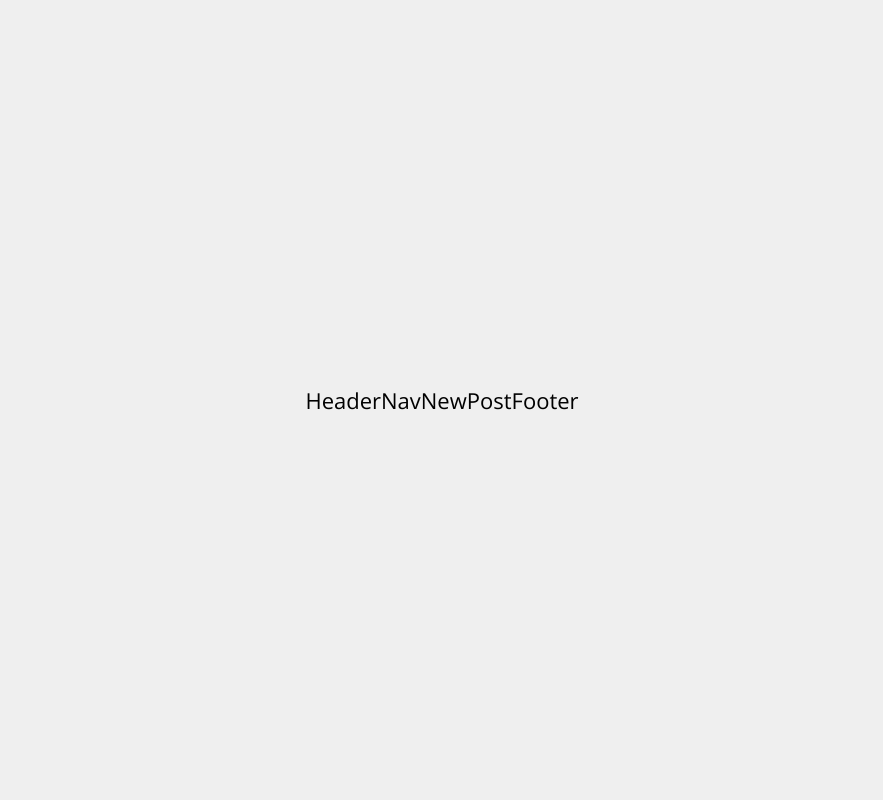
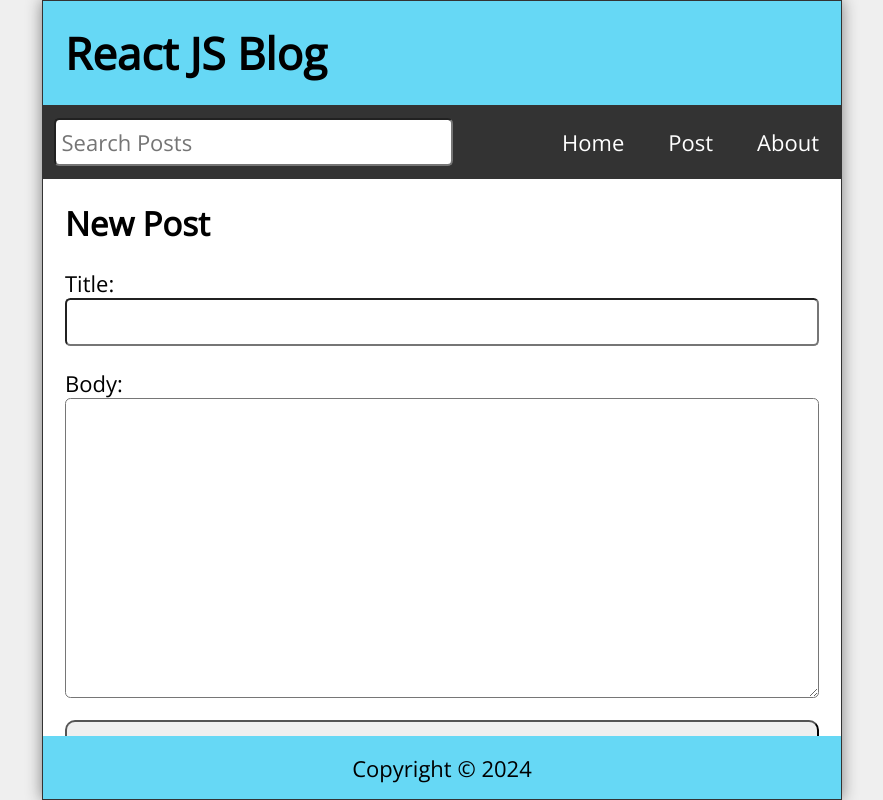
Before and after one commit to Ahmad-Hazrati/react, a React (Vite) app in the folder 04tut/: page /post in a window 1280 px wide. Shown: the whole page, without its empty margins (198-1081 px from the left). Built offline with nearby package versions, Linux system fonts and the light colour scheme.

Commit message:
React Router Hooks and Links

```diff
--- a/04tut/package.json
+++ b/04tut/package.json
@@ -10,6 +10,7 @@
     "preview": "vite preview"
   },
   "dependencies": {
+    "date-fns": "^3.6.0",
     "react": "^18.2.0",
     "react-dom": "^18.2.0",
     "react-router-dom": "^6.22.3"
--- a/04tut/src/About.jsx
+++ b/04tut/src/About.jsx
@@ -1,7 +1,14 @@
 import React from "react";
 
 const About = () => {
-  return <main>About</main>;
+  return (
+    <main className="About">
+      <h2>About</h2>
+      <p style={{ marginTop: "1rem" }}>
+        This blog app is a project in the Learn React tutorial series.
+      </p>
+    </main>
+  );
 };
 
 export default About;
--- a/04tut/src/App.jsx
+++ b/04tut/src/App.jsx
@@ -6,22 +6,93 @@ import About from "./About";
 import NewPost from "./NewPost";
 import PostPage from "./PostPage";
 import Missing from "./Missing";
-import { Route, Routes } from "react-router-dom";
+import { Route, Routes, useNavigate } from "react-router-dom";
+import { useEffect, useState } from "react";
+import { format, set } from "date-fns";
 
 function App() {
+  const [posts, setPosts] = useState([
+    {
+      id: 1,
+      title: "My First Post",
+      datetime: "July 01, 2021 11:17:36 AM",
+      body: "Lorem ipsum dolor sit amet, consectetur adipiscing elit. Nullam nec nunc nec nunc.",
+    },
+    {
+      id: 2,
+      title: "My 2nd Post",
+      datetime: "July 01, 2021 11:17:36 AM",
+      body: "Lorem ipsum dolor sit amet, consectetur adipiscing elit. Nullam nec nunc nec nunc.",
+    },
+    {
+      id: 3,
+      title: "My 3rd Post",
+      datetime: "July 01, 2021 11:17:36 AM",
+      body: "Lorem ipsum dolor sit amet, consectetur adipiscing elit. Nullam nec nunc nec nunc.",
+    },
+  ]);
+  const [search, setSearch] = useState("");
+  const [searchResults, setSearchResults] = useState([]);
+  const [postTitle, setPostTitle] = useState("");
+  const [postBody, setPostBody] = useState("");
+  const navigate = useNavigate();
+
+  useEffect(() => {
+    const filteredResults = posts.filter(
+      (post) =>
+        post.body.toLocaleLowerCase().includes(search.toLocaleLowerCase()) ||
+        post.title.toLocaleLowerCase().includes(search.toLocaleLowerCase())
+    );
+    setSearchResults(filteredResults.reverse());
+  }, [posts, search]);
+
+  const handleSubmit = (e) => {
+    e.preventDefault();
+    const id = posts.length ? posts[posts.length - 1].id + 1 : 1;
+    const datetime = format(new Date(), "MMMM dd, yyyy h:mm:ss a");
+    const newPost = { id, title: postTitle, datetime, body: postBody };
+    const allPosts = [...posts, newPost];
+    setPosts(allPosts);
+    setPostTitle("");
+    setPostBody("");
+    navigate("/");
+  };
+
+  const handleDelete = (id) => {
+    const postList = posts.filter((post) => post.id !== id);
+    setPosts(postList);
+    navigate("/");
+  };
+
   return (
-    <>
-      <Header />
-      <Nav />
+    <div className="App">
+      <Header title="React JS Blog" />
+      <Nav search={search} setSearch={setSearch} />
       <Routes>
-        <Route exact path="/" element={<Home />} />
-        <Route exact path="/post" element={<NewPost />} />
-        <Route exact path="/post/:id" element={<PostPage />} />
+        <Route exact path="/" element={<Home posts={searchResults} />} />
+        <Route
+          exact
+          path="/post"
+          element={
+            <NewPost
+              handleSubmit={handleSubmit}
+              postTitle={postTitle}
+              setPostTitle={setPostTitle}
+              postBody={postBody}
+              setPostBody={setPostBody}
+            />
+          }
+        />
+        <Route
+          exact
+          path="/post/:id"
+          element={<PostPage posts={posts} handleDelete={handleDelete} />}
+        />
         <Route path="/about" element={<About />} />
         <Route path="/*" element={<Missing />} />
       </Routes>
       <Footer />
-    </>
+    </div>
   );
 }
 
--- /dev/null
+++ b/04tut/src/Feed.jsx
@@ -0,0 +1,14 @@
+import React from "react";
+import Post from "./Post";
+
+const Feed = ({ posts }) => {
+  return (
+    <>
+      {posts.map((post) => (
+        <Post key={post.id} post={post} />
+      ))}
+    </>
+  );
+};
+
+export default Feed;
--- a/04tut/src/Footer.jsx
+++ b/04tut/src/Footer.jsx
@@ -1,7 +1,13 @@
 import React from "react";
 
 const Footer = () => {
-  return <footer>Footer</footer>;
+  const today = new Date();
+
+  return (
+    <footer className="Footer">
+      <p>Copyright &copy; {today.getFullYear()}</p>
+    </footer>
+  );
 };
 
 export default Footer;
--- a/04tut/src/Header.jsx
+++ b/04tut/src/Header.jsx
@@ -1,7 +1,11 @@
 import React from "react";
 
-const Header = () => {
-  return <header>Header</header>;
+const Header = ({ title }) => {
+  return (
+    <header className="Header">
+      <h1>{title}</h1>
+    </header>
+  );
 };
 
 export default Header;
--- a/04tut/src/Home.jsx
+++ b/04tut/src/Home.jsx
@@ -1,7 +1,16 @@
 import React from "react";
+import Feed from "./Feed";
 
-const Home = () => {
-  return <main>Home</main>;
+const Home = ({ posts }) => {
+  return (
+    <main className="Home">
+      {posts.length ? (
+        <Feed posts={posts} />
+      ) : (
+        <p style={{ marginTop: "2rem" }}>No posts to display.</p>
+      )}
+    </main>
+  );
 };
 
 export default Home;
--- a/04tut/src/Missing.jsx
+++ b/04tut/src/Missing.jsx
@@ -1,7 +1,16 @@
 import React from "react";
+import { Link } from "react-router-dom";
 
 const Missing = () => {
-  return <main>Missing</main>;
+  return (
+    <main className="Missing">
+      <h2>Post Not Found!</h2>
+      <p>Well, that's disappointing.</p>
+      <p>
+        <Link to="/">Visit Our Homepage</Link>
+      </p>
+    </main>
+  );
 };
 
 export default Missing;
--- a/04tut/src/Nav.jsx
+++ b/04tut/src/Nav.jsx
@@ -1,7 +1,32 @@
 import React from "react";
+import { Link } from "react-router-dom";
 
-const Nav = () => {
-  return <nav>Nav</nav>;
+const Nav = ({ search, setSearch }) => {
+  return (
+    <nav className="Nav">
+      <form className="searchForm" onSubmit={(e) => e.preventDefault()}>
+        <label htmlFor="search">Search</label>
+        <input
+          id="search"
+          type="text"
+          placeholder="Search Posts"
+          value={search}
+          onChange={(e) => setSearch(e.target.value)}
+        />
+      </form>
+      <ul>
+        <li>
+          <Link to="/">Home</Link>
+        </li>
+        <li>
+          <Link to="/post">Post</Link>
+        </li>
+        <li>
+          <Link to="/about">About</Link>
+        </li>
+      </ul>
+    </nav>
+  );
 };
 
 export default Nav;
--- a/04tut/src/NewPost.jsx
+++ b/04tut/src/NewPost.jsx
@@ -1,7 +1,35 @@
 import React from "react";
 
-const NewPost = () => {
-  return <main>NewPost</main>;
+const NewPost = ({
+  handleSubmit,
+  postTitle,
+  setPostTitle,
+  postBody,
+  setPostBody,
+}) => {
+  return (
+    <main className="NewPost">
+      <h2>New Post</h2>
+      <form className="newPostForm" onSubmit={handleSubmit}>
+        <label htmlFor="postTitle">Title:</label>
+        <input
+          id="postTitle"
+          type="text"
+          required
+          value={postTitle}
+          onChange={(e) => setPostTitle(e.target.value)}
+        />
+        <label htmlFor="postBody">Body:</label>
+        <textarea
+          id="postBody"
+          required
+          value={postBody}
+          onChange={(e) => setPostBody(e.target.value)}
+        />
+        <button type="submit">Submit</button>
+      </form>
+    </main>
+  );
 };
 
 export default NewPost;
--- /dev/null
+++ b/04tut/src/Post.jsx
@@ -0,0 +1,18 @@
+import React from "react";
+import { Link } from "react-router-dom";
+
+const Post = ({ post }) => {
+  return (
+    <article className="post">
+      <Link to={`/post/${post.id}`}>
+        <h2>{post.title}</h2>
+        <p className="postDate">{post.datetime}</p>
+      </Link>
+      <p className="postBody">
+        {post.body.lenght <= 25 ? post.body : `${post.body.slice(0, 25)}...`}
+      </p>
+    </article>
+  );
+};
+
+export default Post;
--- a/04tut/src/PostPage.jsx
+++ b/04tut/src/PostPage.jsx
@@ -1,7 +1,33 @@
 import React from "react";
+import { useParams, Link } from "react-router-dom";
 
-const PostPage = () => {
-  return <main>PostPage</main>;
+const PostPage = ({ posts, handleDelete }) => {
+  const { id } = useParams();
+  const post = posts.find((post) => post.id.toString() === id);
+
+  return (
+    <main className="PostPage">
+      <article className="post">
+        {post && (
+          <>
+            <h2>{post.title}</h2>
+            <p className="postDate">{post.datetime}</p>
+            <p className="postBody">{post.body}</p>
+            <button onClick={() => handleDelete(post.id)}>Delete Post</button>
+          </>
+        )}
+        {!post && (
+          <>
+            <h2>Post Not Found!</h2>
+            <p>Well, that's disappointing.</p>
+            <p>
+              <Link to="/">Visit Our Homepage</Link>
+            </p>
+          </>
+        )}
+      </article>
+    </main>
+  );
 };
 
 export default PostPage;
```
Also changed, not shown: 1 other file (tests, documents, lock files or other folders).
